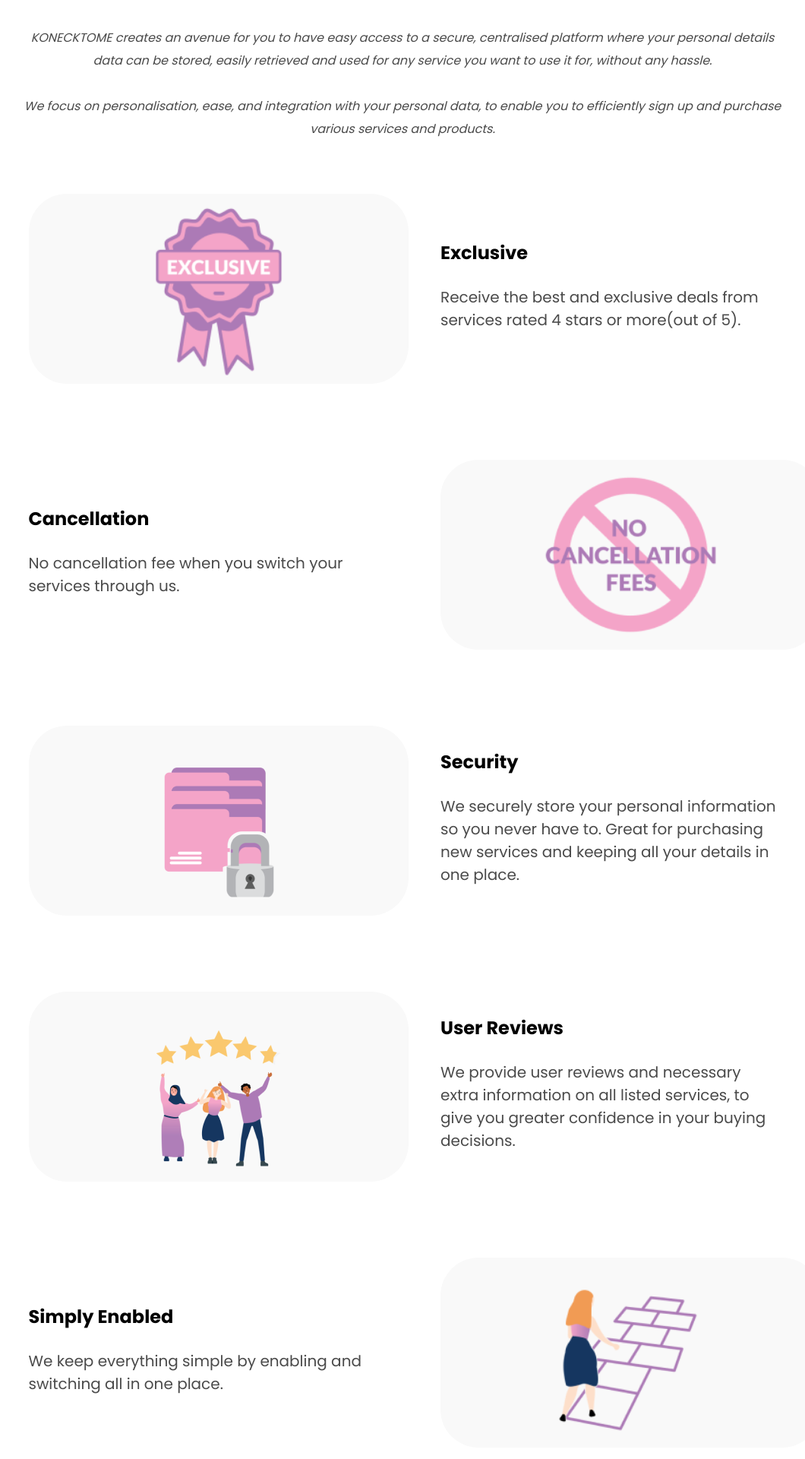
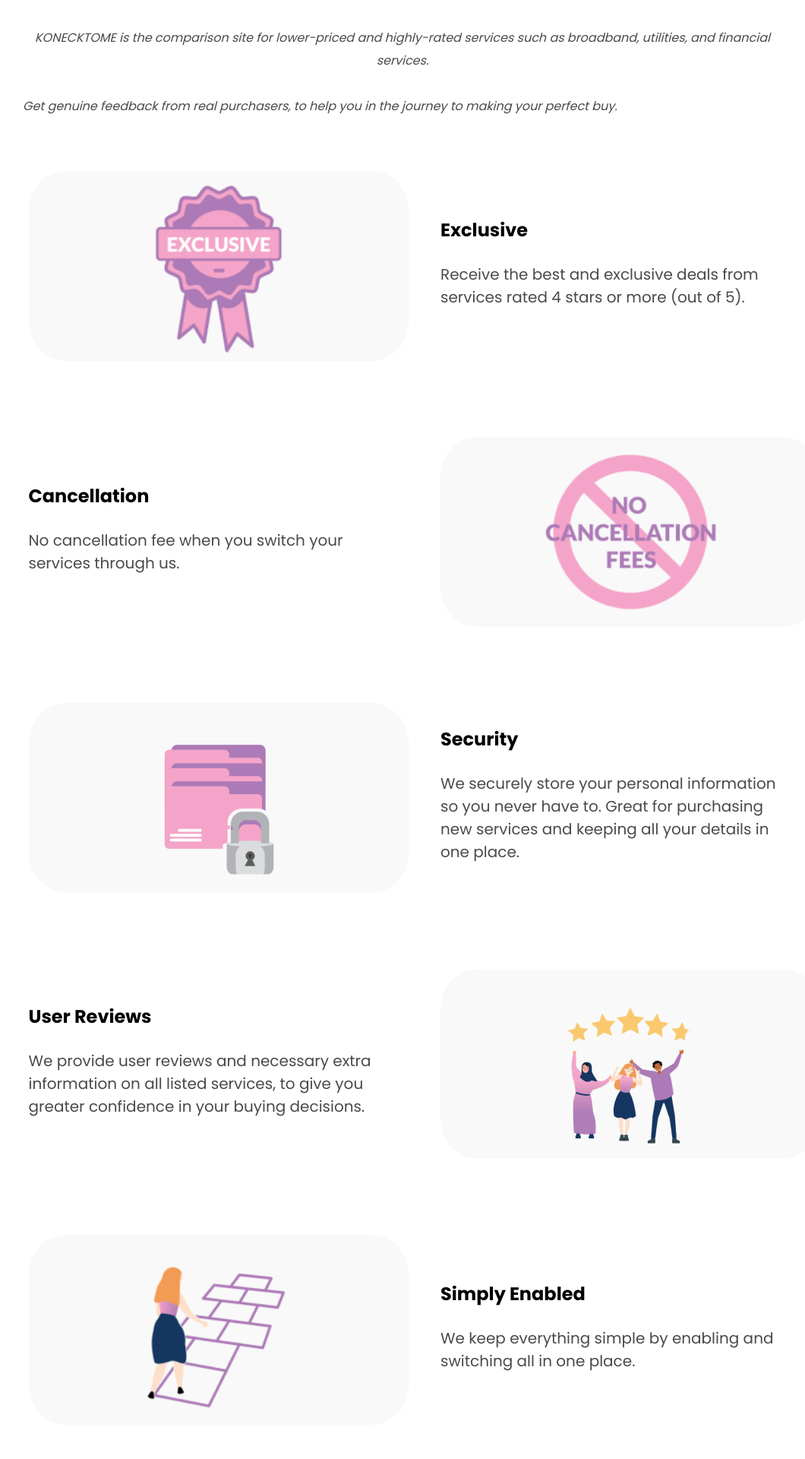
Before and after one commit to KONECKTOME/Konecktome-client, a React (Create React App) app: page / in a window 1280 px wide. Shown: the part 720-2640 px from the top of the page at 76% size, without its empty margins (110-1170 px from the left). Built offline with nearby package versions, Linux system fonts and the light colour scheme; no server answers; the HTML template or start-up script is replaced by a standard one.

Commit message:
usp changed

```diff
--- a/src/Components/About.jsx
+++ b/src/Components/About.jsx
@@ -14,15 +14,13 @@
         <div id="about-us-holder" className="details-wrapper">
           <div>
             <p id="about-us-sub-text">
-              KONECKTOME creates an avenue for you to have easy access to a
-              secure, centralised platform where your personal details data can
-              be stored, easily retrieved and used for any service you want to
-              use it for, without any hassle.
+              KONECKTOME is the comparison site for lower-priced and
+              highly-rated services such as broadband, utilities, and financial
+              services.
             </p>
             <p id="about-us-sub-text" className="second-para">
-              We focus on personalisation, ease, and integration with your
-              personal data, to enable you to efficiently sign up and purchase
-              various services and products.
+              Get genuine feedback from real purchasers, to help you in the
+              journey to making your perfect buy.
             </p>
           </div>
         </div>
--- a/src/Components/USP.jsx
+++ b/src/Components/USP.jsx
@@ -1,9 +1,7 @@
 import React, { Component } from "react";
-
 import "../css/usp1.css";
 import { Row, Col } from "react-bootstrap";
 import Exclusive from "../Assets/USP Assets/Exclusive.png";
-
 import Cancellation from "../Assets/USP Assets/Cancellation.png";
 import Security from "../Assets/USP Assets/Security.png";
 import Management from "../Assets/USP Assets/Management.png";
@@ -27,7 +25,7 @@
                 <p className="usp-item-header">Exclusive</p>
                 <p className="usp-item-text">
                   Receive the best and exclusive deals from services rated 4
-                  stars or more(out of 5).
+                  stars or more (out of 5).
                 </p>
               </div>
             </Col>
@@ -71,29 +69,6 @@
         </div>
         {/* <div id="usp-holder">
           <Row className="mx-0">
-            <Col md={6} className="change-order">
-              <div className="usp-item-holder">
-                <p className="usp-item-header">Management</p>
-                <p className="usp-item-text">
-                  Manage & split all your bills and access all service accounts
-                  in one place
-                </p>
-              </div>
-            </Col>
-            <Col md={6} className="padding-left-spacing">
-              <div className="usp-image-holder">
-                <img src={Management} />
-              </div>
-            </Col>
-          </Row>
-        </div> */}
-        <div id="usp-holder">
-          <Row className="mx-0">
-            <Col md={6}>
-              <div className="usp-image-holder">
-                <img src={Reviews} />
-              </div>
-            </Col>
             <Col md={6} className="padding-left-spacing">
               <div className="usp-item-holder">
                 <p className="usp-item-header">User Reviews</p>
@@ -104,10 +79,57 @@
                 </p>
               </div>
             </Col>
+            <Col md={6}>
+              <div className="usp-image-holder">
+                <img src={Reviews} />
+              </div>
+            </Col>
+          </Row>
+        </div> */}
+        <div id="usp-holder">
+          <Row className="mx-0">
+            <Col md={6} className="change-order">
+              <div className="usp-item-holder">
+                <p className="usp-item-header">User Reviews</p>
+                <p className="usp-item-text">
+                  We provide user reviews and necessary extra information on all
+                  listed services, to give you greater confidence in your buying
+                  decisions.
+                </p>
+              </div>
+            </Col>
+            <Col md={6} className="padding-left-spacing">
+              <div className="usp-image-holder">
+                <img src={Reviews} />
+              </div>
+            </Col>
           </Row>
         </div>
         <div id="usp-holder">
           <Row className="mx-0">
+            <Col md={6}>
+              <div className="usp-image-holder">
+                <img src={Enable} />
+              </div>
+            </Col>
+            <Col md={6} className="padding-left-spacing">
+              <div className="usp-item-holder">
+                <p className="usp-item-header">Simply Enabled</p>
+                <p className="usp-item-text">
+                  We keep everything simple by enabling and switching all in one
+                  place.
+                </p>
+              </div>
+            </Col>
+          </Row>
+        </div>
+        {/* <div id="usp-holder">
+          <Row className="mx-0">
+            <Col md={6} className="padding-left-spacing">
+              <div className="usp-image-holder">
+                <img src={Enable} />
+              </div>
+            </Col>
             <Col md={6} className="change-order">
               <div className="usp-item-holder">
                 <p className="usp-item-header">Simply Enabled</p>
@@ -117,13 +139,8 @@
                 </p>
               </div>
             </Col>
-            <Col md={6} className="padding-left-spacing">
-              <div className="usp-image-holder">
-                <img src={Enable} />
-              </div>
-            </Col>
           </Row>
-        </div>
+        </div> */}
       </div>
     );
   }
```
